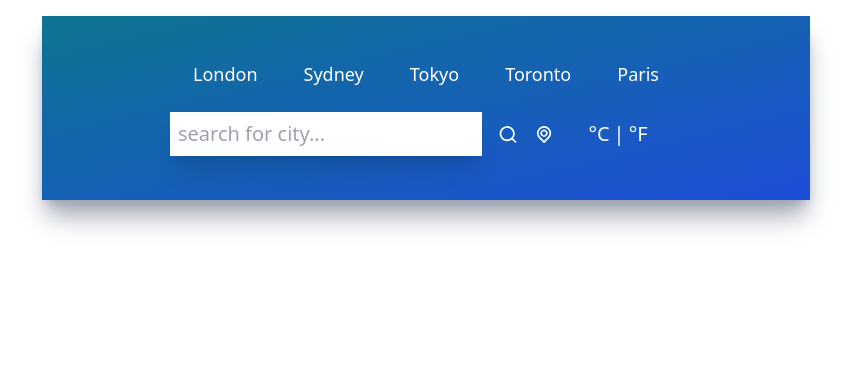
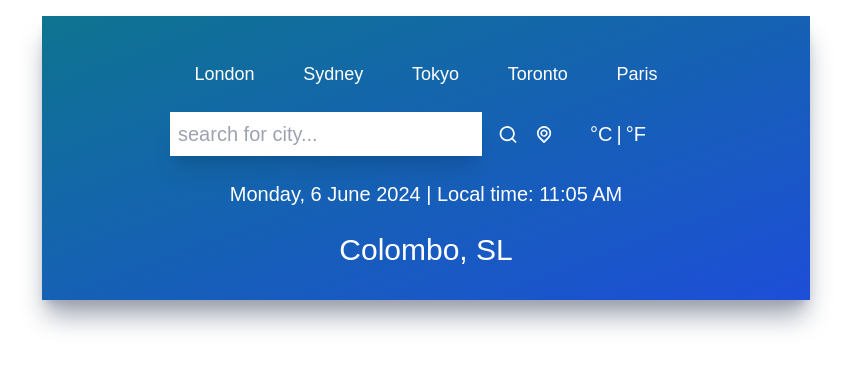
Before and after one commit to Gayaththri/weather-app, a React (Create React App) app: page / in a window 1280 px wide. Shown: the top 368 px of the page, without its empty margins (214-1065 px from the left). Built offline with nearby package versions, Linux system fonts and the light colour scheme.

Commit message:
Add TimeAndLocation component with date, time, and location display and added poppins as font style

```diff
--- a/src/App.js
+++ b/src/App.js
@@ -2,12 +2,15 @@ import "./App.css";
 import UilReact from "@iconscout/react-unicons/icons/uil-react";
 import TopButtons from "./components/TopButtons";
 import Inputs from "./components/Inputs";
+import TimeAndLocation from "./components/TimeAndLocation";
 
 function App() {
   return (
-    <div className="mx-auto max-w-screen-md mt-4 py-5 px-32 bg-gradient-to-br from-cyan-700 to-blue-700 h-fit shadow-xl shadow-gray-400">
+    <div className="font-poppins mx-auto max-w-screen-md mt-4 py-5 px-32 bg-gradient-to-br from-cyan-700 to-blue-700 h-fit shadow-xl shadow-gray-400">
       <TopButtons />
       <Inputs />
+
+      <TimeAndLocation />
     </div>
   );
 }
--- /dev/null
+++ b/src/components/TimeAndLocation.jsx
@@ -0,0 +1,18 @@
+import React from "react";
+
+function TimeAndLocation() {
+  return (
+    <div>
+      <div className="flex items-center justify-center my-6">
+        <p className="text-white text-xl font-extralight">
+          Monday, 6 June 2024 | Local time: 11:05 AM
+        </p>
+      </div>
+      <div className="flex items-center justify-center my-3">
+        <p className="text-white text-3xl">Colombo, SL</p>
+      </div>
+    </div>
+  );
+}
+
+export default TimeAndLocation;
--- a/src/index.css
+++ b/src/index.css
@@ -1,3 +1,5 @@
 @tailwind base;
 @tailwind components;
 @tailwind utilities;
+
+@import url('https://fonts.googleapis.com/css2?family=Poppins:ital,wght@0,300;0,400;0,500;1,300;1,400&display=swap');
--- a/tailwind.config.js
+++ b/tailwind.config.js
@@ -2,7 +2,11 @@
 module.exports = {
   content: ["./src/**/*.{js,jsx,ts,tsx}"],
   theme: {
-    extend: {},
+    extend: {
+      fontFamily: {
+        poppins: ["Poppins", "sans-serif"],
+      },
+    },
   },
   plugins: [],
 };
```
